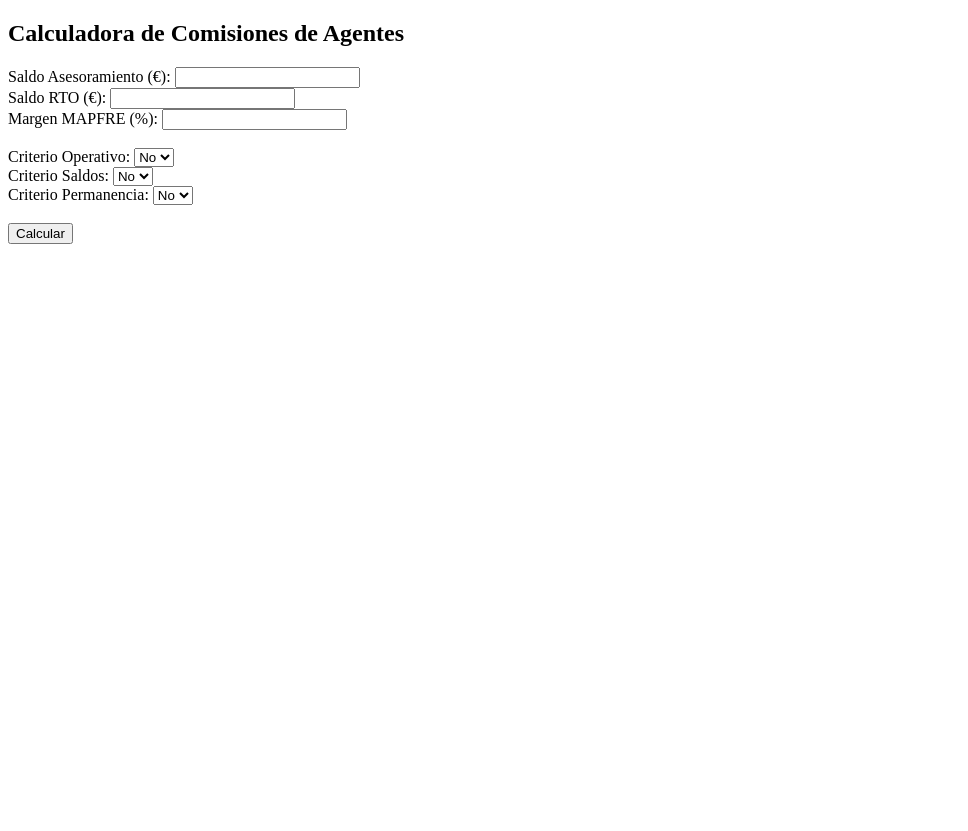
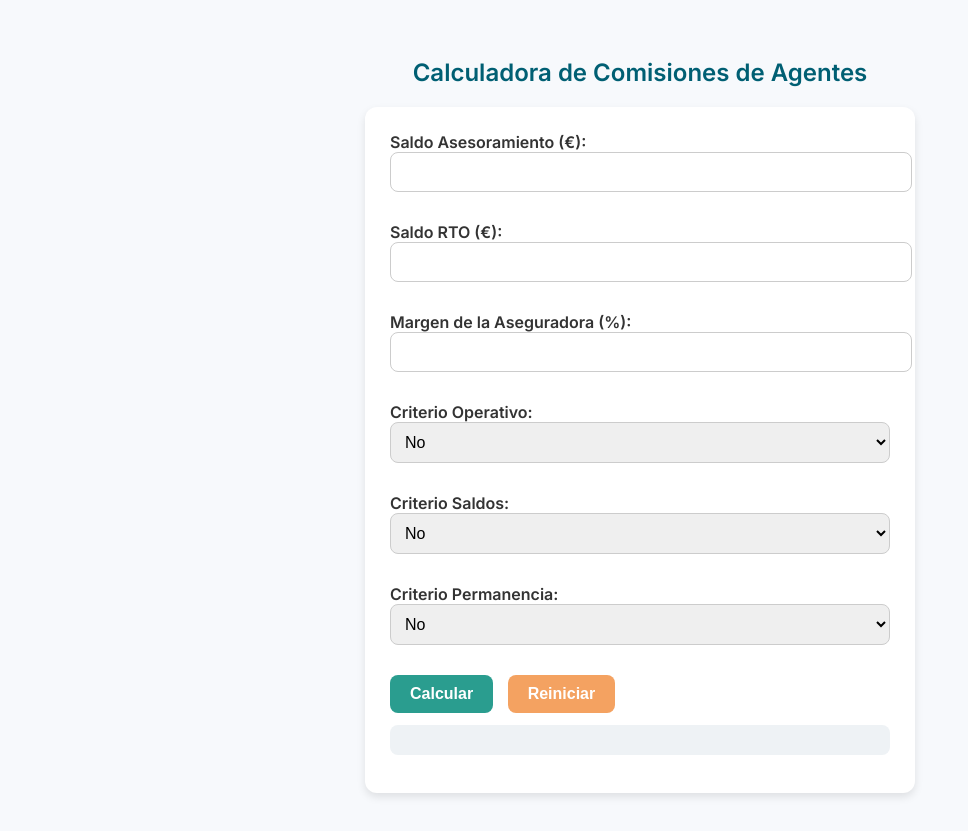
Before and after one commit to Iker-aviable/Calculadora-Comisiones, a plain HTML site: page index.html in a window 1280 px wide. Shown: the whole page, without its empty margins (0-968 px from the left). Before the commit the page ends 800 px from the top, so only its background shows below. Drawn offline with Linux system fonts and the light colour scheme; a script that the page names is missing.

Commit message:
Update index.html

```diff
--- a/index.html
+++ b/index.html
@@ -4,31 +4,110 @@
   <meta charset="UTF-8" />
   <meta name="viewport" content="width=device-width, initial-scale=1.0"/>
   <title>Calculadora de Comisiones</title>
+  <link href="https://fonts.googleapis.com/css2?family=Inter:wght@400;600&display=swap" rel="stylesheet">
+  <style>
+    body {
+      font-family: 'Inter', sans-serif;
+      background: #f7f9fc;
+      color: #333;
+      padding: 30px;
+    }
+
+    h2 {
+      text-align: center;
+      color: #005f73;
+    }
+
+    .formulario {
+      max-width: 500px;
+      margin: 0 auto;
+      background: white;
+      padding: 25px;
+      border-radius: 12px;
+      box-shadow: 0 4px 8px rgba(0,0,0,0.1);
+    }
+
+    label {
+      display: block;
+      margin-bottom: 10px;
+      font-weight: 600;
+    }
+
+    input, select {
+      width: 100%;
+      padding: 10px;
+      margin-bottom: 20px;
+      border: 1px solid #ccc;
+      border-radius: 8px;
+      font-size: 1em;
+    }
+
+    button {
+      padding: 10px 20px;
+      border: none;
+      border-radius: 8px;
+      font-size: 1em;
+      font-weight: bold;
+      cursor: pointer;
+      margin-right: 10px;
+    }
+
+    .btn-calcular {
+      background-color: #2a9d8f;
+      color: white;
+    }
+
+    .btn-reiniciar {
+      background-color: #f4a261;
+      color: white;
+    }
+
+    pre {
+      background: #eef2f5;
+      padding: 15px;
+      border-radius: 8px;
+      font-size: 0.95em;
+    }
+  </style>
   <script defer src="script.js"></script>
 </head>
 <body>
   <h2>Calculadora de Comisiones de Agentes</h2>
-  <label>Saldo Asesoramiento (€): <input id="asesoramiento" /></label><br>
-  <label>Saldo RTO (€): <input id="rto" /></label><br>
-  <label>Margen MAPFRE (%): <input id="margen" /></label><br><br>
+  <div class="formulario">
+    <label>Saldo Asesoramiento (€):
+      <input id="asesoramiento" />
+    </label>
+
+    <label>Saldo RTO (€):
+      <input id="rto" />
+    </label>
+
+    <label>Margen de la Aseguradora (%):
+      <input id="margen" />
+    </label>
 
     <label>Criterio Operativo:
       <select id="operativo">
         <option>No</option><option>Sí</option>
       </select>
-  </label><br>
+    </label>
+
     <label>Criterio Saldos:
       <select id="saldos">
         <option>No</option><option>Sí</option>
       </select>
-  </label><br>
+    </label>
+
     <label>Criterio Permanencia:
       <select id="permanencia">
         <option>No</option><option>Sí</option>
       </select>
-  </label><br><br>
+    </label>
 
-  <button onclick="calcular()">Calcular</button>
+    <button class="btn-calcular" onclick="calcular()">Calcular</button>
+    <button class="btn-reiniciar" onclick="location.reload()">Reiniciar</button>
+
     <pre id="resultado"></pre>
+  </div>
 </body>
 </html>
```
Lines whose indentation alone changed are shown as unchanged.
